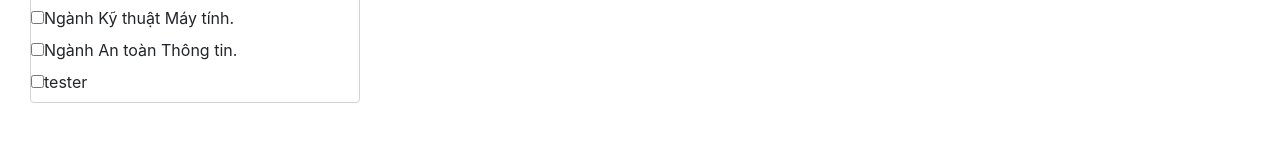
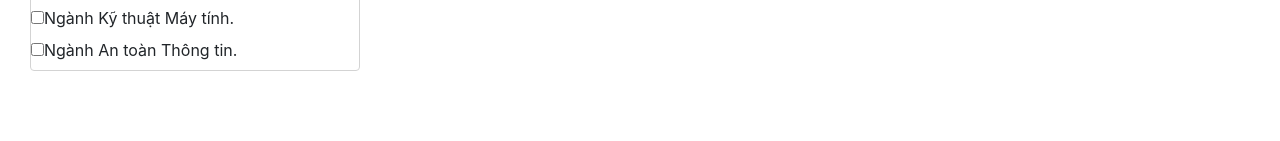
Before and after one commit to hoangtran2004/Case6_Frontend, a React (Create React App) app: page / in a window 1280 px wide. Shown: the part 401-542 px from the top of the page. Built offline with nearby package versions, Linux system fonts and the light colour scheme; no server answers.

Commit message:
git cuoi ngay

```diff
--- a/src/component/Side-bar.js
+++ b/src/component/Side-bar.js
@@ -66,11 +66,6 @@ export default function SideBar() {
                         }/>
                         <label htmlFor="vehicle1">Ngành An toàn Thông tin.</label>
                         <br/>
-                        <input type={"checkbox"} name="categoryId" value={'4'} onChange={(values) =>
-                            handleSearch(values)
-                        }/>
-                        <label htmlFor="vehicle1"> tester</label>
-                        <br/>
                     </div>
                 </div>
             </div>
```
